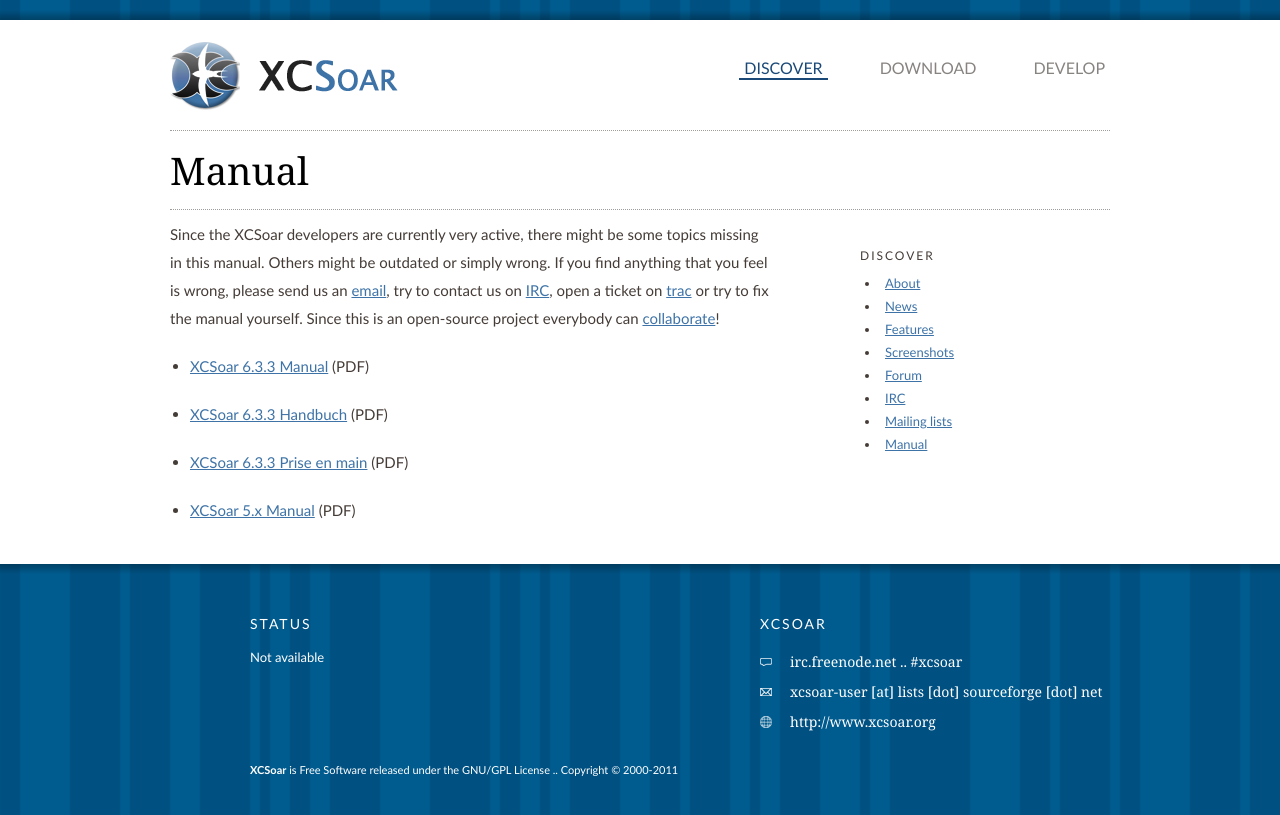
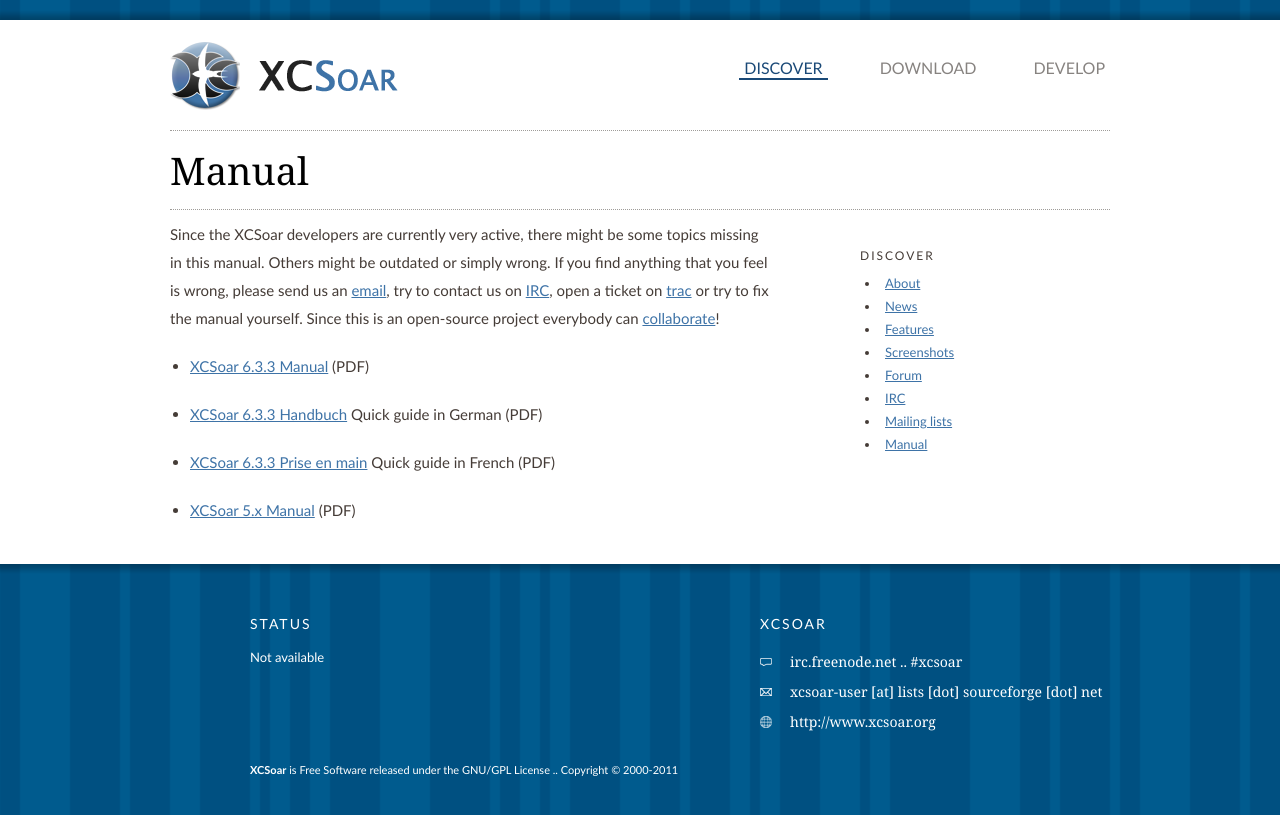
Before and after one commit to XCSoar/website, a Jekyll site: the page built from discover/manual.md, in a window 1280 px wide. Shown: the top 815 px of the page. Built offline with Jekyll 4.4.1, drawn with Linux system fonts in a browser that asks for light colours.

Commit message:
Changed wording on manual page

```diff
--- a/discover/manual.md
+++ b/discover/manual.md
@@ -13,12 +13,12 @@
 {% if site.xcsoar_testing_version != site.xcsoar_stable_version %}
 - [XCSoar {{ site.xcsoar_testing_version }} Manual]({{ site.download_server_url }}{{ site.xcsoar_testing_version }}/XCSoar-manual.pdf) (PDF)
 {% endif %}
-- [XCSoar {{ site.xcsoar_stable_version }} Handbuch]({{ site.download_server_url }}{{ site.xcsoar_stable_version }}/XCSoar-Handbuch.pdf) (PDF)
+- [XCSoar {{ site.xcsoar_stable_version }} Handbuch]({{ site.download_server_url }}{{ site.xcsoar_stable_version }}/XCSoar-Handbuch.pdf) Quick guide in German (PDF)
 {% if site.xcsoar_testing_version != site.xcsoar_stable_version %}
-- [XCSoar {{ site.xcsoar_testing_version }} Handbuch]({{ site.download_server_url }}{{ site.xcsoar_testing_version }}/XCSoar-Handbuch.pdf) (PDF)
+- [XCSoar {{ site.xcsoar_testing_version }} Handbuch]({{ site.download_server_url }}{{ site.xcsoar_testing_version }}/XCSoar-Handbuch.pdf) Quick guide in German (PDF)
 {% endif %}
-- [XCSoar {{ site.xcsoar_stable_version }} Prise en main]({{ site.download_server_url }}{{ site.xcsoar_stable_version }}/XCSoar-Prise-en-main.pdf) (PDF)
+- [XCSoar {{ site.xcsoar_stable_version }} Prise en main]({{ site.download_server_url }}{{ site.xcsoar_stable_version }}/XCSoar-Prise-en-main.pdf) Quick guide in French (PDF)
 {% if site.xcsoar_testing_version != site.xcsoar_stable_version %}
-- [XCSoar {{ site.xcsoar_testing_version }} Prise en main]({{ site.download_server_url }}{{ site.xcsoar_testing_version }}/XCSoar-Prise-en-main.pdf) (PDF)
+- [XCSoar {{ site.xcsoar_testing_version }} Prise en main]({{ site.download_server_url }}{{ site.xcsoar_testing_version }}/XCSoar-Prise-en-main.pdf) Quick guide in French (PDF)
 {% endif %}
 - [XCSoar 5.x Manual](http://prdownloads.sourceforge.net/xcsoar/XCSoar-manual-500.pdf?download) (PDF)
```
